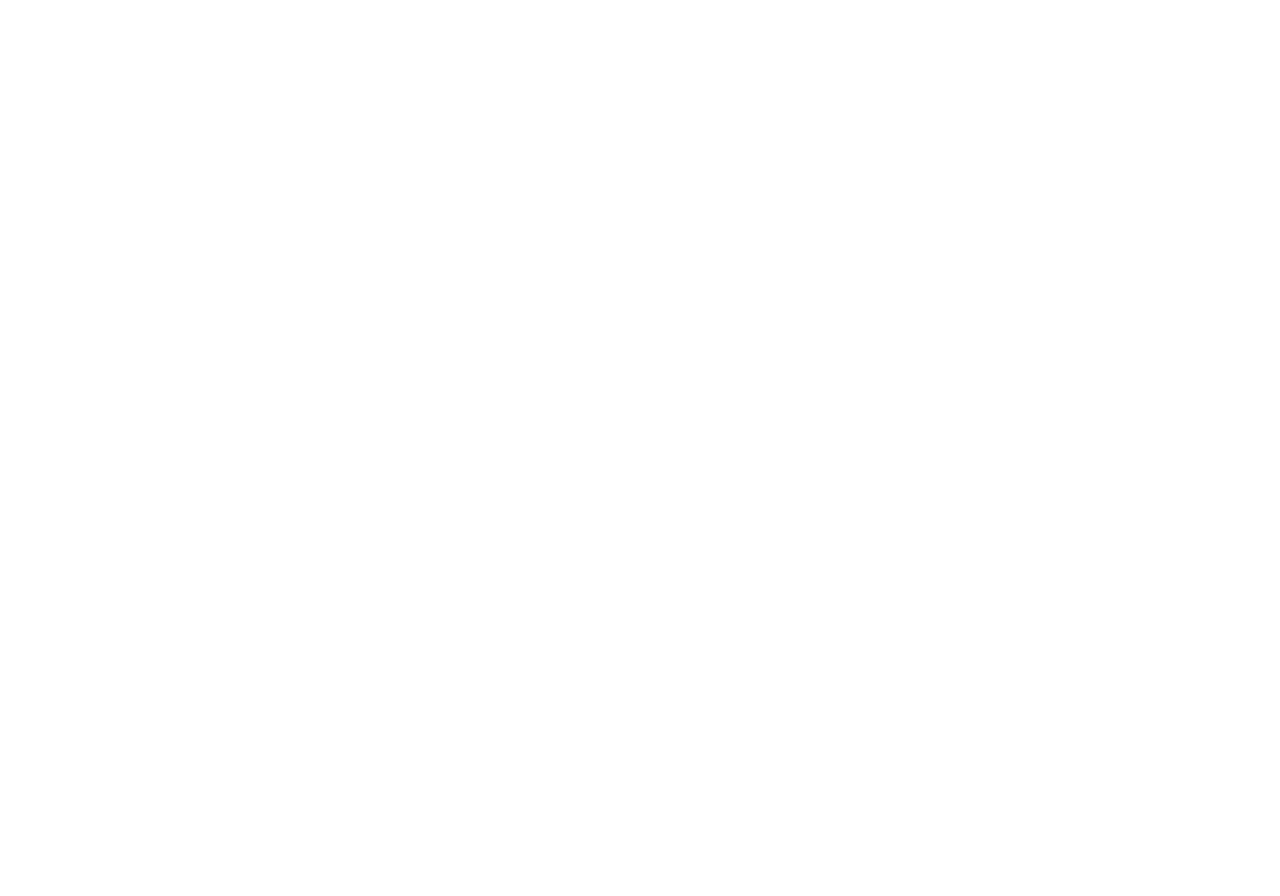
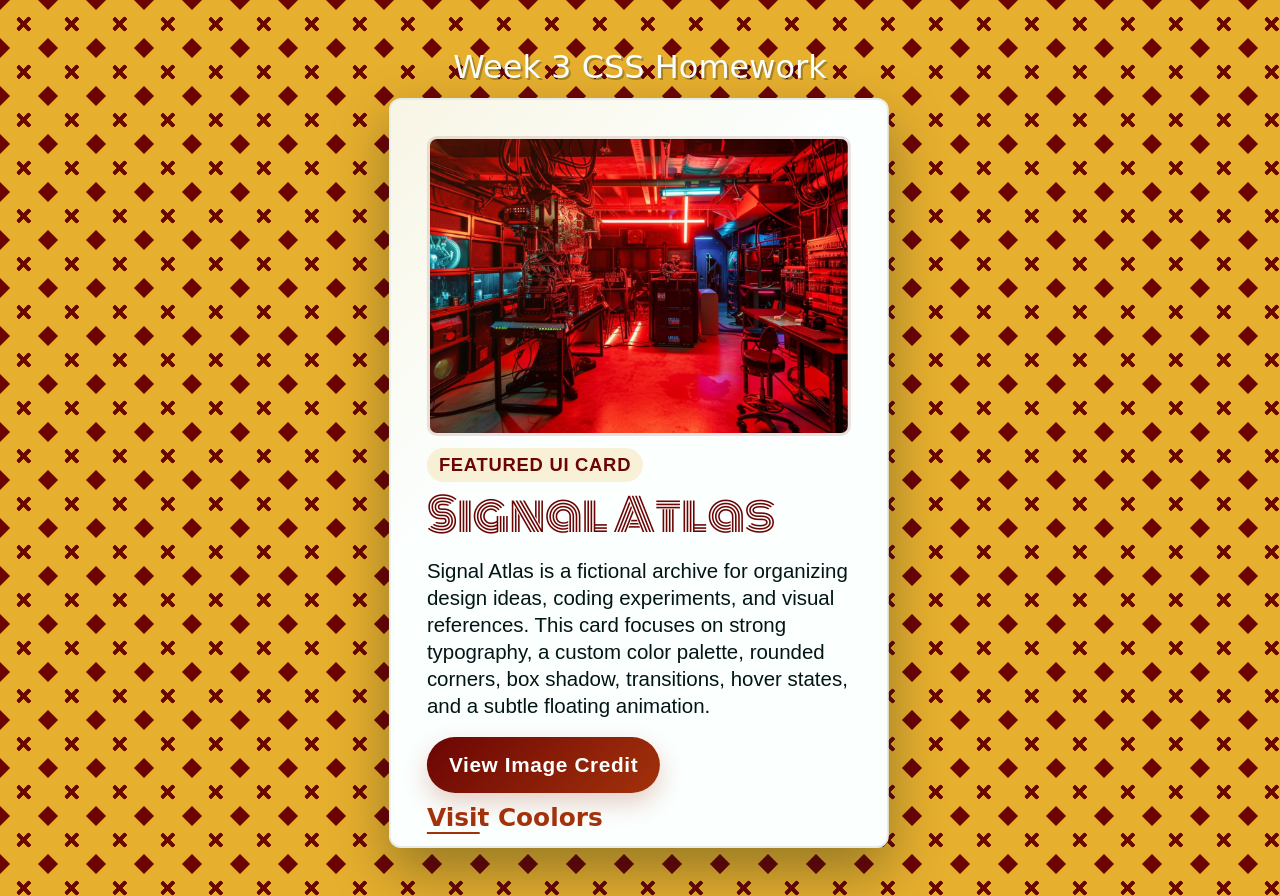
Before and after one commit to jumperpc3000/jumperpc3000.github.io, a plain HTML site: page Week3/HW3/index.html in a window 1280 px wide. Before the commit the page ends 800 px from the top, so only its background shows below. Drawn offline with Linux system fonts and the light colour scheme; a web font is replaced by a local one.

Commit message:
HW3 submission

```diff
--- a/Week3/HW3/index.html
+++ b/Week3/HW3/index.html
@@ -1,14 +1,39 @@
-<!DOCTYPE html PUBLIC "-//W3C//DTD HTML 4.01//EN" "http://www.w3.org/TR/html4/strict.dtd">
-<html>
+<!DOCTYPE html>
+<html lang="en">
+
 <head>
-  <meta http-equiv="Content-Type" content="text/html; charset=utf-8">
-  <meta http-equiv="Content-Style-Type" content="text/css">
-  <title></title>
-  <meta name="Generator" content="Cocoa HTML Writer">
-  <meta name="CocoaVersion" content="2685.5">
-  <style type="text/css">
-  </style>
+    <meta charset="UTF-8">
+    <meta name="viewport" content="width=device-width, initial-scale=1.0">
+    <title>Week 3 CSS Card</title>
+    <link rel="stylesheet" href="./styles.css">
 </head>
+
 <body>
+    <main class="page">
+        <p class="page-kicker">Week 3 CSS Homework</p>
+        <div class="card">
+            <img src="./assets/img.jpg" alt="A glowing technology workspace with warm lighting">
+
+            <p class="tag">Featured UI Card</p>
+            <h1>Signal Atlas</h1>
+            <p class="description">
+                Signal Atlas is a fictional archive for organizing design ideas, coding experiments,
+                and visual references. This card focuses on strong typography, a custom color palette,
+                rounded corners, box shadow, transitions, hover states, and a subtle floating animation.
+            </p>
+
+            <div class="action-row">
+                <button class="action-button" type="button"
+                    onclick="window.open('https://stockcake.com/i/futuristic-control-room_675328_1036013/', '_blank')">
+                    View Image Credit
+                </button>
+
+                <a class="text-link" href="https://coolors.co/" target="_blank" rel="noopener noreferrer">
+                    Visit Coolors
+                </a>
+            </div>
+        </div>
+    </main>
 </body>
+
 </html>
--- /dev/null
+++ b/Week3/HW3/styles.css
@@ -0,0 +1,245 @@
+@import url('https://fonts.googleapis.com/css2?family=Charm:wght@400;700&family=Gemunu+Libre:wght@200..800&family=Monoton&family=Truculenta:opsz,wght@12..72,100..900&display=swap');
+
+:root {
+    --rich-black: #001514;
+    --soft-white: #FBFFFE;
+    --deep-red: #6B0504;
+    --rust-red: #A3320B;
+    --sun-gold: #E6AF2E;
+}
+
+* {
+    box-sizing: border-box;
+    margin: 0;
+    padding: 0;
+}
+
+html {
+    background-color: var(--sun-gold);
+}
+
+body {
+    min-height: 100vh;
+    color: var(--rich-black);
+    font-family: "Truculenta", sans-serif;
+    font-optical-sizing: auto;
+    background: linear-gradient(45deg, #6B0504 10%, transparent 11%, transparent 89%, #6B0504 90%),
+        linear-gradient(135deg, #6B0504 10%, transparent 11%, transparent 89%, #6B0504 90%),
+        radial-gradient(circle, transparent 25%, #E6AF2E 26%),
+        linear-gradient(45deg, transparent 46%, #6B0504 47%, #6B0504 52%, transparent 53%),
+        linear-gradient(135deg, transparent 46%, #6B0504 47%, #6B0504 52%, transparent 53%);
+    background-size: 3em 3em;
+    background-color: #E6AF2E;
+    opacity: 1;
+    display: grid;
+    place-items: center;
+    padding: 48px 20px;
+}
+
+.page {
+    width: min(100%, 900px);
+    display: grid;
+    justify-items: center;
+    gap: 12px;
+}
+
+.page-kicker {
+    font-family: "Charm", cursive;
+    font-size: 2rem;
+    color: var(--soft-white);
+    text-shadow: 2px 2px 0 rgba(0, 21, 20, 0.28);
+}
+
+
+
+.card {
+    width: 500px;
+    height: 750px;
+    padding: 36px;
+    border-radius: 12px;
+    background-color: var(--soft-white);
+    border: 2px solid rgba(0, 21, 20, 0.08);
+    box-shadow: 0 24px 55px rgba(0, 21, 20, 0.35);
+    position: relative;
+    overflow: hidden;
+    animation: floatCard 4.5s ease-in-out infinite;
+    transition: transform 0.35s ease, box-shadow 0.35s ease;
+}
+
+.card:hover {
+    transform: translateY(-8px);
+    box-shadow: 0 30px 70px rgba(0, 21, 20, 0.42);
+}
+
+.card::before {
+    content: "";
+    position: absolute;
+    inset: 0;
+    background: linear-gradient(135deg, rgba(230, 175, 46, 0.12), transparent 38%);
+    pointer-events: none;
+}
+
+.card img {
+    width: 100%;
+    height: 300px;
+    object-fit: cover;
+    display: block;
+    margin-bottom: 12px;
+    border-radius: 10px;
+    border: 3px solid rgba(107, 5, 4, 0.12);
+    transition: transform 0.45s ease, filter 0.45s ease;
+}
+
+.card:hover img {
+    transform: scale(1.03);
+    filter: saturate(1.1);
+}
+
+.tag {
+    display: inline-block;
+    margin-bottom: 10px;
+    padding: 6px 12px;
+    border-radius: 999px;
+    background-color: rgba(230, 175, 46, 0.18);
+    color: var(--deep-red);
+    font-family: "Gemunu Libre", sans-serif;
+    font-size: 1.15rem;
+    font-weight: 700;
+    letter-spacing: 0.04em;
+    text-transform: uppercase;
+}
+
+h1 {
+    font-family: "Monoton", sans-serif;
+    font-size: 2.8rem;
+    font-weight: 400;
+    color: var(--deep-red);
+    line-height: 1.05;
+    margin-bottom: 18px;
+    text-wrap: balance;
+}
+
+.description {
+    font-size: 1.28rem;
+    line-height: 1.32;
+    color: var(--rich-black);
+    margin-bottom: 18px;
+}
+
+.action-row {
+    display: flex;
+    flex-direction: column;
+    align-items: flex-start;
+    gap: 10px;
+}
+
+.action-button {
+    appearance: none;
+    border: none;
+    border-radius: 999px;
+    background: linear-gradient(135deg, var(--deep-red), var(--rust-red));
+    color: var(--soft-white);
+    padding: 16px 22px;
+    font-family: "Gemunu Libre", sans-serif;
+    font-size: 1.3rem;
+    font-weight: 700;
+    letter-spacing: 0.03em;
+    cursor: pointer;
+    box-shadow: 0 10px 24px rgba(163, 50, 11, 0.24);
+    transition: transform 0.25s ease, box-shadow 0.25s ease, filter 0.25s ease;
+}
+
+.action-button:hover {
+    transform: translateY(-3px) scale(1.02);
+    box-shadow: 0 16px 28px rgba(163, 50, 11, 0.32);
+    filter: brightness(1.05);
+}
+
+.action-button:active {
+    transform: translateY(0);
+    box-shadow: 0 8px 18px rgba(163, 50, 11, 0.22);
+}
+
+.action-button:focus-visible {
+    outline: 3px solid var(--sun-gold);
+    outline-offset: 4px;
+}
+
+.text-link {
+    color: var(--rust-red);
+    font-family: "Charm", cursive;
+    font-size: 1.55rem;
+    font-weight: 700;
+    text-decoration: none;
+    position: relative;
+    transition: color 0.25s ease, letter-spacing 0.25s ease;
+}
+
+.text-link::after {
+    content: "";
+    position: absolute;
+    left: 0;
+    bottom: -2px;
+    width: 100%;
+    height: 2px;
+    background-color: currentColor;
+    transform: scaleX(0.3);
+    transform-origin: left;
+    transition: transform 0.25s ease;
+}
+
+.text-link:hover {
+    color: var(--deep-red);
+    letter-spacing: 0.02em;
+}
+
+.text-link:hover::after {
+    transform: scaleX(1);
+}
+
+.text-link:visited {
+    color: var(--deep-red);
+}
+
+.text-link:focus-visible {
+    outline: 2px dashed var(--deep-red);
+    outline-offset: 4px;
+    border-radius: 6px;
+}
+
+@keyframes floatCard {
+    0% {
+        transform: translateY(0px);
+    }
+
+    50% {
+        transform: translateX(-11px);
+    }
+
+    100% {
+        transform: translateY(0px);
+    }
+}
+
+@media (max-width: 620px) {
+    body {
+        padding: 28px 12px;
+    }
+
+    .card {
+        width: min(100%, 500px);
+        height: auto;
+    }
+
+    h1 {
+        font-size: 2.2rem;
+    }
+
+    .description {
+        font-size: 1.2rem;
+    }
+
+    .action-button {
+        width: 100%;
+    }
+}
```
Also changed, not shown: Week3/HW3/assets/img.jpg (added), Week3/HW3/style.css (deleted).
